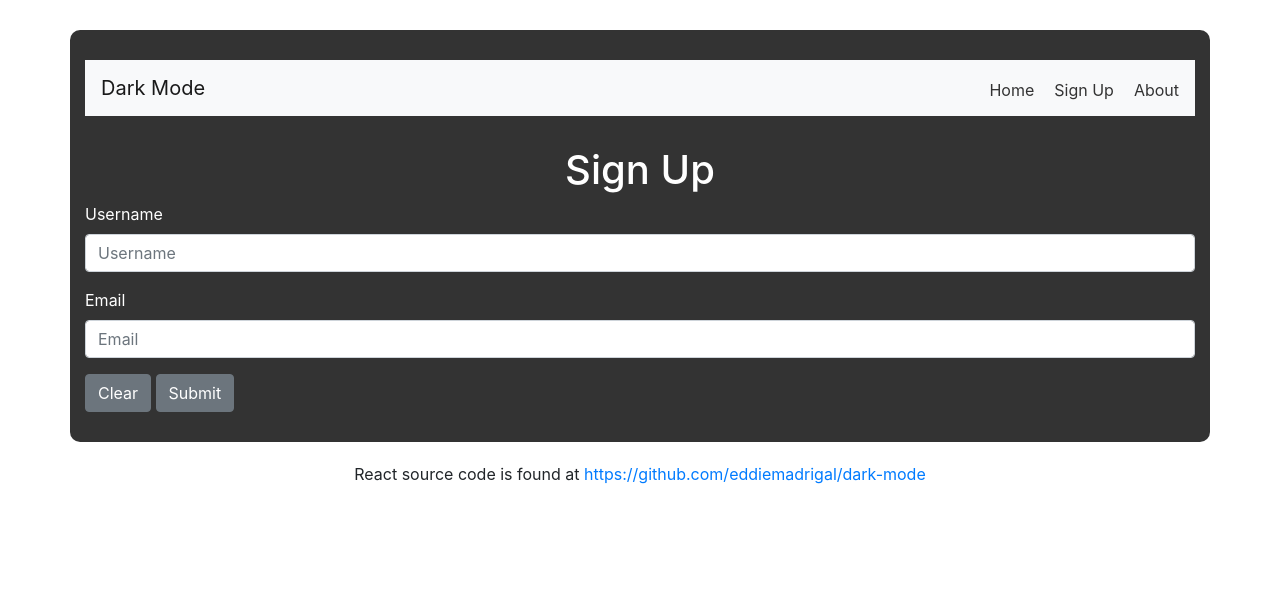
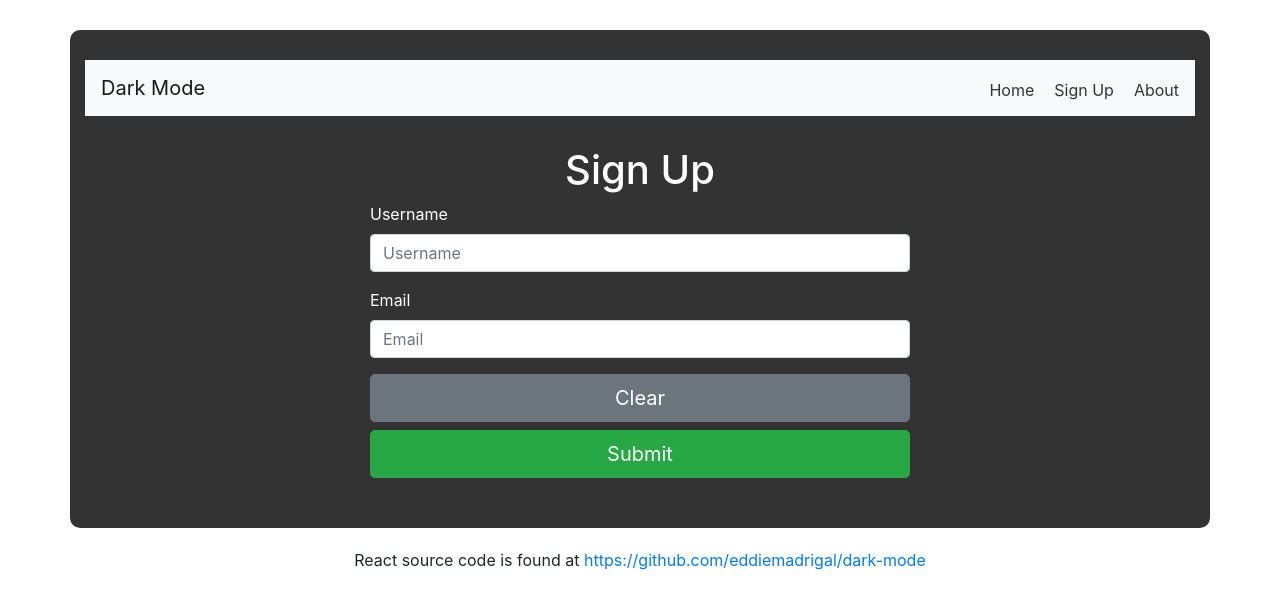
Before and after one commit to eddiemadrigal/dark-mode, a React (Create React App) app: page /signup in a window 1280 px wide. Shown: the top 608 px of the page. Built offline with nearby package versions, Linux system fonts and the light colour scheme.

Commit message:
Additional form styling complete

```diff
--- a/src/components/SignUp.js
+++ b/src/components/SignUp.js
@@ -1,7 +1,7 @@
 import React from 'react';
 import { useForm } from '../hooks/useForm';
 
-import { Button, Form, FormGroup, Label, Input } from 'reactstrap'
+import { Row, Col, Button, Form, FormGroup, Label, Input } from 'reactstrap'
 import './Styles.css';
 
 export default function SignUp() {
@@ -20,7 +20,8 @@ export default function SignUp() {
     };
 
     return (
-        <>
+        <Row>
+            <Col sm="12" md={{ size: 6, offset: 3 }}>
                 <h1>Sign Up</h1>
                 <Form onSubmit={ handleSubmit } >
                     <FormGroup>
@@ -47,8 +48,9 @@ export default function SignUp() {
                             onChange={ handleChanges }
                         />
                     </FormGroup>
-                <Button>Clear</Button> <Button>Submit</Button>
+                    <Button color="secondary" size="lg" block>Clear</Button> <Button block size="lg" color="success">Submit</Button>
                 </Form>
-        </>
+            </Col>
+        </Row>
     )
 }
--- a/src/hooks/useStyles.js
+++ b/src/hooks/useStyles.js
@@ -6,7 +6,7 @@ export const useStyles = makeStyles ( theme => ({
         marginTop: "30px",
         background: "#333",
         paddingTop: "30px",
-        paddingBottom: "30px",
+        paddingBottom: "50px",
         borderRadius: "10px"
     }
 
```
Lines whose indentation alone changed are shown as unchanged.
